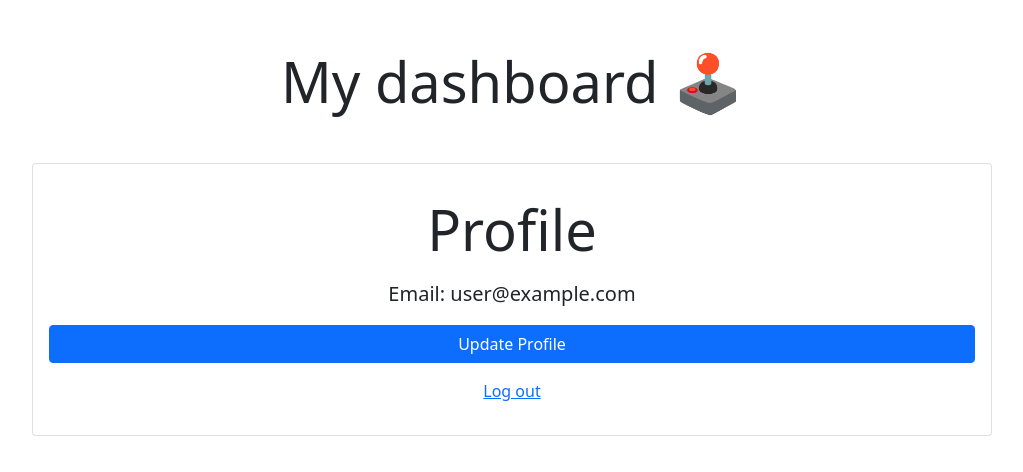
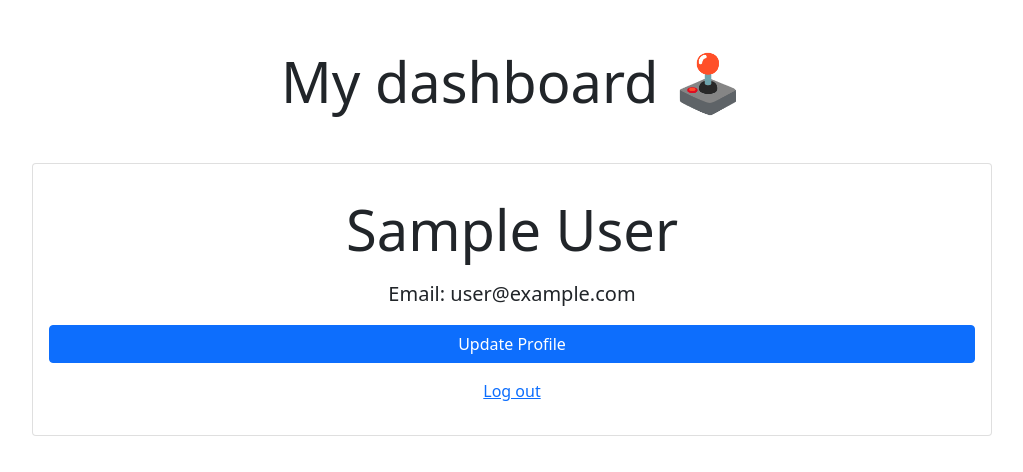
Before and after one commit to pedroagont/react-auth-firebase, a React (Create React App) app: page / in a window 1280 px wide. Shown: the top 472 px of the page, without its empty margins (128-1151 px from the left). Built offline with nearby package versions, Linux system fonts and the light colour scheme; no server answers; sample sign-in values are in the browser's storage.

Commit message:
Display currentUser.displayName if available

```diff
--- a/src/components/Profile.js
+++ b/src/components/Profile.js
@@ -24,7 +24,11 @@ function Profile() {
   return (
     !loading && <Card className="w-75 mx-auto mt-5">
       <Card.Body>
-        <h1 className="display-4 text-center my-3">Profile</h1>
+        {
+          currentUser.displayName
+          ? <h1 className="display-4 text-center my-3">{ currentUser.displayName }</h1>
+          : <h1 className="display-4 text-center my-3">Profile</h1>
+        }
         { error && <Alert variant="danger">{error}</Alert> }
         <Card.Text className="lead text-center my-3">
             Email: { currentUser.email }
```
